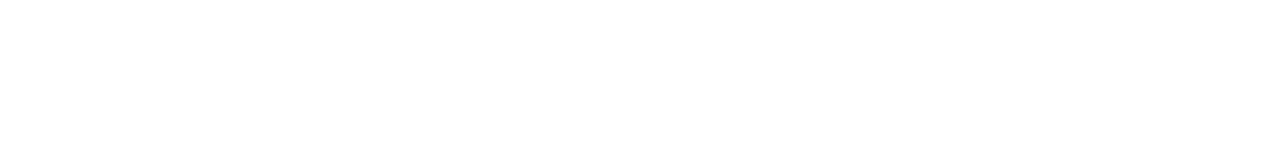
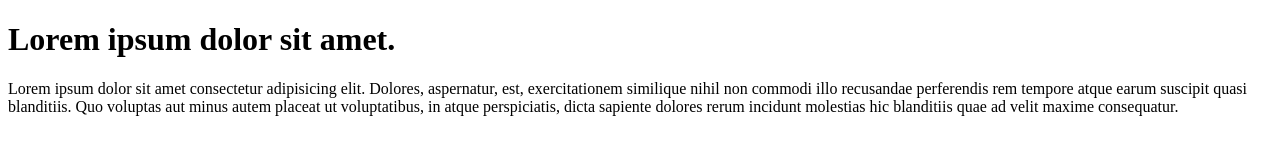
Before and after one commit to amirpml/hks, a plain HTML site: page index.html in a window 1280 px wide. Drawn offline with Linux system fonts and the light colour scheme.

Commit message:
new changes

```diff
--- a/index.html
+++ b/index.html
@@ -7,6 +7,7 @@
     <link rel="stylesheet" href="style.css">
 </head>
 <body>
-
+    <h1>Lorem ipsum dolor sit amet.</h1>
+    <p>Lorem ipsum dolor sit amet consectetur adipisicing elit. Dolores, aspernatur, est, exercitationem similique nihil non commodi illo recusandae perferendis rem tempore atque earum suscipit quasi blanditiis. Quo voluptas aut minus autem placeat ut voluptatibus, in atque perspiciatis, dicta sapiente dolores rerum incidunt molestias hic blanditiis quae ad velit maxime consequatur.</p>
 </body>
 </html>
```
